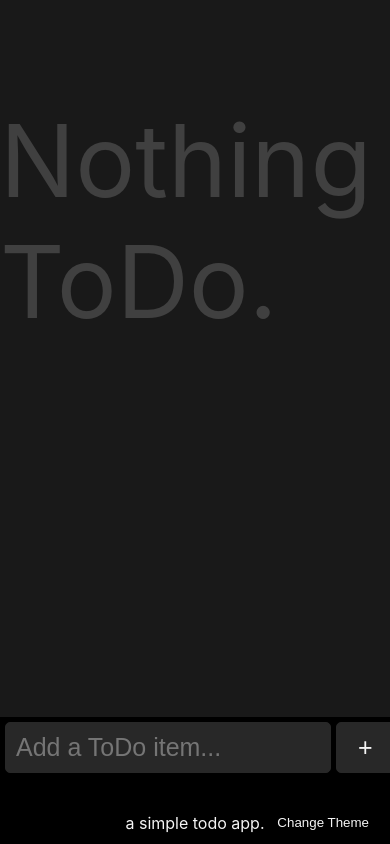
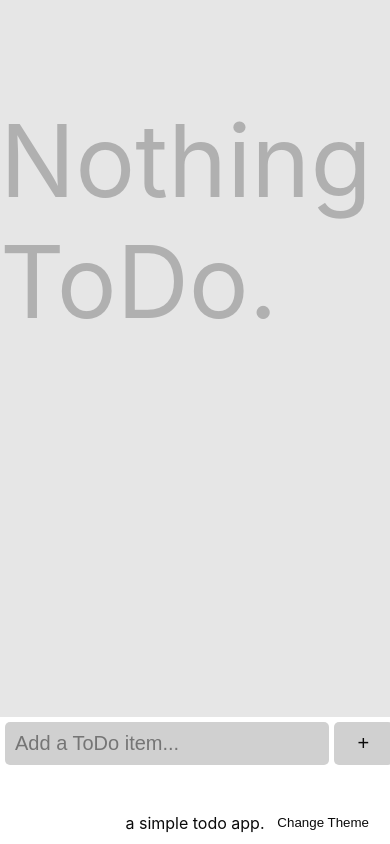
Before and after one commit to adriankristanto/react-to-do-list, a React (Create React App) app in the folder to-do-list/: page / in a window 390 px wide. Built offline with nearby package versions, Linux system fonts and the light colour scheme.

Commit message:
Fixed the styling of the light theme

```diff
--- a/to-do-list/src/Footer.js
+++ b/to-do-list/src/Footer.js
@@ -6,7 +6,7 @@ import ThemeToggle from './ThemeToggle';
 function Footer(){
     const {isLightTheme, lightTheme, darkTheme} = useContext(ThemeContext);
 
-    const style = isLightTheme ? {color: lightTheme.altColor, backgroundColor: lightTheme.footerColor} : {color: darkTheme.color, backgroundColor: darkTheme.footerColor}
+    const style = isLightTheme ? {color: lightTheme.color, backgroundColor: lightTheme.footerColor} : {color: darkTheme.color, backgroundColor: darkTheme.footerColor}
 
     return (
         <div className="footer" style={style}>
--- a/to-do-list/src/InputArea.css
+++ b/to-do-list/src/InputArea.css
@@ -7,7 +7,7 @@
 
 .input-area input[type=text] {
     width: 95%;
-    border: 1px groove #282828;
+    border: None;
     border-radius: 5px;
     padding-top: 10px;
     padding-bottom: 10px;
@@ -17,8 +17,8 @@
 }
 
 .input-area button {
+    border: None;
     width: 3%;
-    border: 1px groove #282828;
     border-radius: 5px;
     position: absolute;
     margin: 10px 5px;
@@ -33,20 +33,20 @@
 
     .input-area input[type=text] {
         width: 80%;
-        border: 1px groove #282828;
+        border: None;
         border-radius: 5px;
         padding-left: 10px;
-        font-size: 25px;
+        font-size: 20px;
         margin: 5px;
     }
 
     .input-area button {
         width: 15%;
-        border: 1px groove #282828;
+        border: None;
         border-radius: 5px;
         position: absolute;
         margin: 5px 0;
-        font-size: 25px;
+        font-size: 20px;
         text-align: center;
     }
 
--- a/to-do-list/src/ThemeContext.js
+++ b/to-do-list/src/ThemeContext.js
@@ -6,24 +6,22 @@ export const ThemeContext = createContext();
 
 function ThemeContextProvider(props){
     const light = {
-        color: 'black',
-        altColor: 'whitesmoke',
-        itemBackground: 'whitesmoke',
-        itemBackgroundOnHover: 'blue',
-        backgroundColor: 'whitesmoke',
-        emptyColor: 'lightgrey',
-        footerColor: 'blue'
+        color: '#0A0A0A',
+        itemBackground: '#D0D0D0',
+        itemBackgroundOnHover: '#B0B0B0',
+        backgroundColor: '#E6E6E6',
+        emptyColor: '#B0B0B0',
+        footerColor: 'white'
     }
     const dark = {
         color: 'whitesmoke',
-        altColor: 'black',
         itemBackground: '#282828',
         itemBackgroundOnHover: '#404040',
         backgroundColor: '#191919',
         emptyColor: '#404040',
         footerColor: 'black'
     }
-    const [state, setState] = useState({ isLightTheme: false,  lightTheme: light, darkTheme: dark });
+    const [state, setState] = useState({ isLightTheme: true,  lightTheme: light, darkTheme: dark });
 
     function changeTheme(){
         setState(prev => ({
--- a/to-do-list/src/TodoItem.css
+++ b/to-do-list/src/TodoItem.css
@@ -1,6 +1,6 @@
 .todo-item {
     display: flex;
-    border: 1px groove #282828;
+    border: None;
     border-radius: 5px;
     margin: 5px;
     align-items: center;
--- a/to-do-list/src/TodoItem.js
+++ b/to-do-list/src/TodoItem.js
@@ -17,7 +17,7 @@ function TodoItem(props){
         (buttonIsMouseEnter ? {backgroundColor: darkTheme.itemBackground, color: darkTheme.color} : {backgroundColor: "Transparent", color: darkTheme.color})
 
     const itemStyle = {
-        color: !props.todo.completed ? "whitesmoke" : "#505050",
+        color: !props.todo.completed ? (isLightTheme ? lightTheme.color: darkTheme.color) : "#505050",
         textDecoration: props.todo.completed && "line-through",
         fontStyle: props.todo.completed && "italic"
     }
```
Also changed, not shown: to-do-list/src/InputArea.js (+6 -2 lines).
